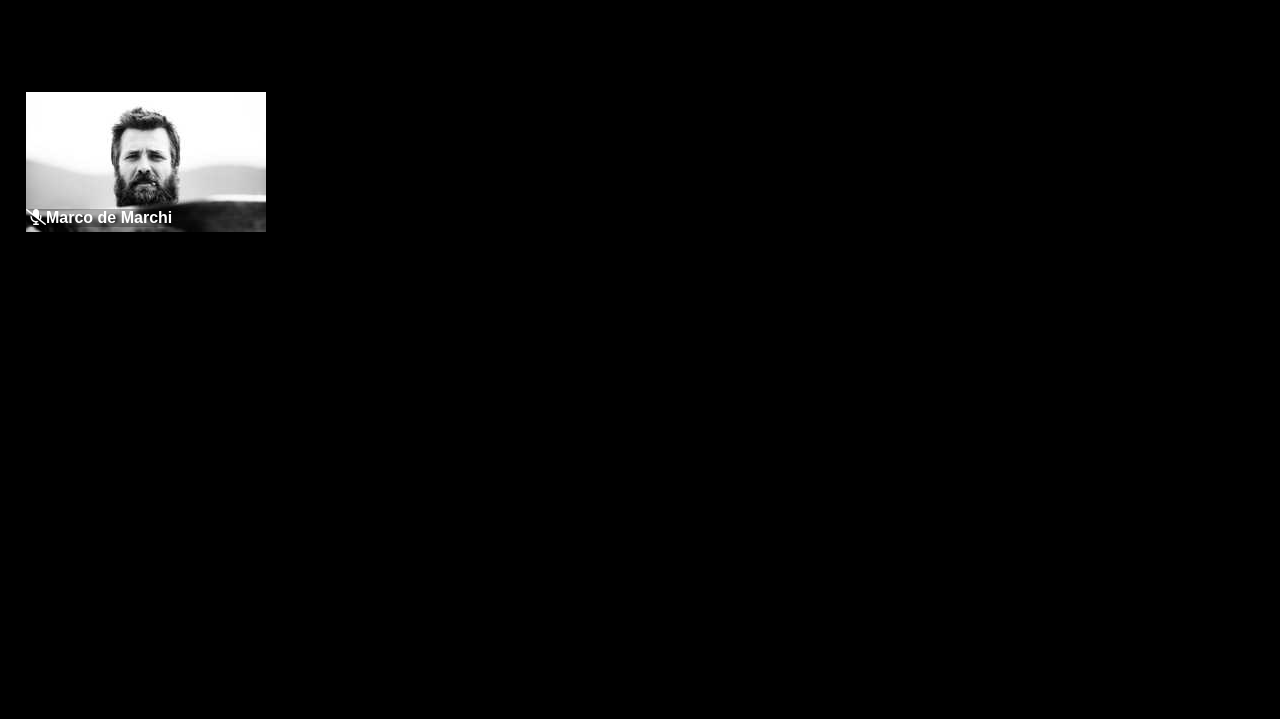
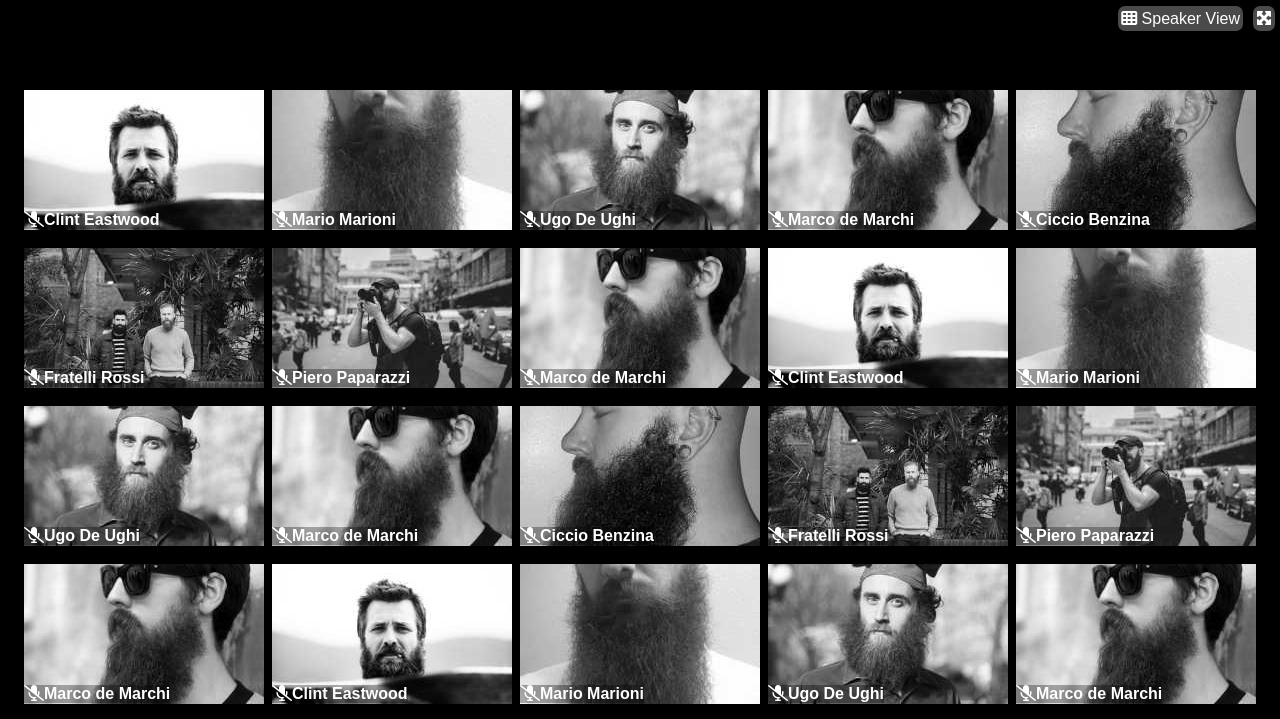
Before and after one commit to pietrolupi/html-css-zoom, a plain HTML site: page index.html in a window 1280 px wide. Shown: the top 719 px of the page. Drawn offline with Linux system fonts and the light colour scheme.

Commit message:
[edit]: header

```diff
--- a/assets/css/style.css
+++ b/assets/css/style.css
@@ -14,34 +14,50 @@ body{
 header {
 
   width: 100%;
-  background-color: black;
+
 }
 
-footer {
-  background-color: #222222;
-}
-main {
-  background-color: black;
-}
+
 
 .video-box {
-  border: 2px solid black;
+
   height: 140px;
   width: 240px;
 }
 
 /* DEBUG END */
+/* GENERAL */
+a {
+  text-decoration: none;
+  color: white;
 
-
+}
 /* HEADER */
 
 header {
   height: 75px;
+  display: flex;
+  justify-content: flex-end;
+  align-items: flex-start;
+
+  background-color: black;
+
 }
 
-footer {
-  height: 80px;
+header span {
+  color: white;
+  font-size: bold;
+  padding: 10px 5px;
+
 }
+
+header span a {
+  background-color:#4a4a4a;
+  padding: 4px 3px;
+  border-radius: 7px;
+}
+
+/* MAIN */
 
 main {
   display: flex;
@@ -52,6 +68,7 @@ main {
   height: calc(100vh - 185px);
   width: 100%;
   overflow-y: scroll;
+  background-color: black;
 }
 
 .video-box {
@@ -66,3 +83,10 @@ main {
   font-weight: bold;
   background-color: rgba(0, 0, 0, 0.316);
 }
+
+/* FOOTER */
+
+footer {
+  height: 80px;
+  background-color: #222222;
+}
--- a/index.html
+++ b/index.html
@@ -12,229 +12,201 @@
 
 <body>
   <header>
-
+    <span><a href="#"><i class="fa-solid fa-table-cells"></i> Speaker View</a></span>
+    <span> <a href="#"><i class="fa-solid fa-maximize"></i></a></span>
   </header>
 
   <main>
 
     <div class="video-box">
       <img src="assets/img/img1.jfif" alt="">
-      <span><i class="fa-solid fa-microphone-slash"></i>Marco de Marchi</span>
-    </div>
-    <div class="video-box">
-
-    </div>
-    <div class="video-box">
-
-    </div>
-    <div class="video-box">
-
-    </div>
-    <div class="video-box">
-
-    </div>
-    <div class="video-box">
-
-    </div>
-    <div class="video-box">
-
-    </div>
-    <div class="video-box">
-
-    </div>
-    <div class="video-box">
-
-    </div>
-    <div class="video-box">
-
-    </div>
-    <div class="video-box">
-
-    </div>
-    <div class="video-box">
-
-    </div>
-    <div class="video-box">
-
-    </div>
-    <div class="video-box">
-
-    </div>
-    <div class="video-box">
-
-    </div>
-    <div class="video-box">
-
-    </div>
-    <div class="video-box">
-
-    </div>
-    <div class="video-box">
-
-    </div>
-    <div class="video-box">
-
+      <span><i class="fa-solid fa-microphone-slash"></i>Clint Eastwood</span>
     </div>
 
     <div class="video-box">
-
-    </div>
-    <div class="video-box">
-
-    </div>
-    <div class="video-box">
-
-    </div>
-    <div class="video-box">
-
-    </div>
-    <div class="video-box">
-
+      <img src="assets/img/img2.jfif" alt="">
+      <span><i class="fa-solid fa-microphone-slash"></i>Mario Marioni</span>
     </div>
 
     <div class="video-box">
-
+      <img src="assets/img/img3.jfif" alt="">
+      <span><i class="fa-solid fa-microphone-slash"></i>Ugo De Ughi</span>
     </div>
     <div class="video-box">
-
-    </div>
-    <div class="video-box">
-
-    </div>
-    <div class="video-box">
-
-    </div>
-    <div class="video-box">
-
-    </div>
-       <div class="video-box">
-
-    </div>
-    <div class="video-box">
-
-    </div>
-    <div class="video-box">
-
-    </div>
-    <div class="video-box">
-
-    </div>
-    <div class="video-box">
-
+      <img src="assets/img/img4.jfif" alt="">
+      <span><i class="fa-solid fa-microphone-slash"></i>Marco de Marchi</span>
     </div>
 
     <div class="video-box">
-
-    </div>
-    <div class="video-box">
-
-    </div>
-    <div class="video-box">
-
-    </div>
-    <div class="video-box">
-
-    </div>
-    <div class="video-box">
-
+      <img src="assets/img/img5.jfif" alt="">
+      <span><i class="fa-solid fa-microphone-slash"></i>Ciccio Benzina</span>
     </div>
 
     <div class="video-box">
-
-    </div>
-    <div class="video-box">
-
-    </div>
-    <div class="video-box">
-
-    </div>
-    <div class="video-box">
-
-    </div>
-    <div class="video-box">
-
+      <img src="assets/img/img6.jfif" alt="">
+      <span><i class="fa-solid fa-microphone-slash"></i>Fratelli Rossi</span>
     </div>
 
     <div class="video-box">
-
+      <img src="assets/img/img7.jfif" alt="">
+      <span><i class="fa-solid fa-microphone-slash"></i>Piero Paparazzi</span>
     </div>
     <div class="video-box">
-
-    </div>
-    <div class="video-box">
-
-    </div>
-    <div class="video-box">
-
-    </div>
-    <div class="video-box">
-
+      <img src="assets/img/img4.jfif" alt="">
+      <span><i class="fa-solid fa-microphone-slash"></i>Marco de Marchi</span>
     </div>
 
     <div class="video-box">
-
-    </div>
-    <div class="video-box">
-
-    </div>
-    <div class="video-box">
-
-    </div>
-    <div class="video-box">
-
-    </div>
-    <div class="video-box">
-
+      <img src="assets/img/img1.jfif" alt="">
+      <span><i class="fa-solid fa-microphone-slash"></i>Clint Eastwood</span>
     </div>
 
     <div class="video-box">
-
-    </div>
-    <div class="video-box">
-
-    </div>
-    <div class="video-box">
-
-    </div>
-    <div class="video-box">
-
-    </div>
-    <div class="video-box">
-
+      <img src="assets/img/img2.jfif" alt="">
+      <span><i class="fa-solid fa-microphone-slash"></i>Mario Marioni</span>
     </div>
 
     <div class="video-box">
-
+      <img src="assets/img/img3.jfif" alt="">
+      <span><i class="fa-solid fa-microphone-slash"></i>Ugo De Ughi</span>
     </div>
     <div class="video-box">
-
-    </div>
-    <div class="video-box">
-
-    </div>
-    <div class="video-box">
-
-    </div>
-    <div class="video-box">
-
+      <img src="assets/img/img4.jfif" alt="">
+      <span><i class="fa-solid fa-microphone-slash"></i>Marco de Marchi</span>
     </div>
 
     <div class="video-box">
+      <img src="assets/img/img5.jfif" alt="">
+      <span><i class="fa-solid fa-microphone-slash"></i>Ciccio Benzina</span>
+    </div>
 
+    <div class="video-box">
+      <img src="assets/img/img6.jfif" alt="">
+      <span><i class="fa-solid fa-microphone-slash"></i>Fratelli Rossi</span>
+    </div>
+
+    <div class="video-box">
+      <img src="assets/img/img7.jfif" alt="">
+      <span><i class="fa-solid fa-microphone-slash"></i>Piero Paparazzi</span>
     </div>
     <div class="video-box">
+      <img src="assets/img/img4.jfif" alt="">
+      <span><i class="fa-solid fa-microphone-slash"></i>Marco de Marchi</span>
+    </div>
 
+    <div class="video-box">
+      <img src="assets/img/img1.jfif" alt="">
+      <span><i class="fa-solid fa-microphone-slash"></i>Clint Eastwood</span>
+    </div>
+
+    <div class="video-box">
+      <img src="assets/img/img2.jfif" alt="">
+      <span><i class="fa-solid fa-microphone-slash"></i>Mario Marioni</span>
+    </div>
+
+    <div class="video-box">
+      <img src="assets/img/img3.jfif" alt="">
+      <span><i class="fa-solid fa-microphone-slash"></i>Ugo De Ughi</span>
     </div>
     <div class="video-box">
+      <img src="assets/img/img4.jfif" alt="">
+      <span><i class="fa-solid fa-microphone-slash"></i>Marco de Marchi</span>
+    </div>
 
+    <div class="video-box">
+      <img src="assets/img/img5.jfif" alt="">
+      <span><i class="fa-solid fa-microphone-slash"></i>Ciccio Benzina</span>
+    </div>
+
+    <div class="video-box">
+      <img src="assets/img/img6.jfif" alt="">
+      <span><i class="fa-solid fa-microphone-slash"></i>Fratelli Rossi</span>
+    </div>
+
+    <div class="video-box">
+      <img src="assets/img/img7.jfif" alt="">
+      <span><i class="fa-solid fa-microphone-slash"></i>Piero Paparazzi</span>
     </div>
     <div class="video-box">
+      <img src="assets/img/img4.jfif" alt="">
+      <span><i class="fa-solid fa-microphone-slash"></i>Marco de Marchi</span>
+    </div>
 
+    <div class="video-box">
+      <img src="assets/img/img1.jfif" alt="">
+      <span><i class="fa-solid fa-microphone-slash"></i>Clint Eastwood</span>
+    </div>
+
+    <div class="video-box">
+      <img src="assets/img/img2.jfif" alt="">
+      <span><i class="fa-solid fa-microphone-slash"></i>Mario Marioni</span>
+    </div>
+
+    <div class="video-box">
+      <img src="assets/img/img3.jfif" alt="">
+      <span><i class="fa-solid fa-microphone-slash"></i>Ugo De Ughi</span>
     </div>
     <div class="video-box">
-
+      <img src="assets/img/img4.jfif" alt="">
+      <span><i class="fa-solid fa-microphone-slash"></i>Marco de Marchi</span>
     </div>
 
+    <div class="video-box">
+      <img src="assets/img/img5.jfif" alt="">
+      <span><i class="fa-solid fa-microphone-slash"></i>Ciccio Benzina</span>
+    </div>
+
+    <div class="video-box">
+      <img src="assets/img/img6.jfif" alt="">
+      <span><i class="fa-solid fa-microphone-slash"></i>Fratelli Rossi</span>
+    </div>
+
+    <div class="video-box">
+      <img src="assets/img/img7.jfif" alt="">
+      <span><i class="fa-solid fa-microphone-slash"></i>Piero Paparazzi</span>
+    </div>
+    <div class="video-box">
+      <img src="assets/img/img4.jfif" alt="">
+      <span><i class="fa-solid fa-microphone-slash"></i>Marco de Marchi</span>
+    </div>
+
+    <div class="video-box">
+      <img src="assets/img/img1.jfif" alt="">
+      <span><i class="fa-solid fa-microphone-slash"></i>Clint Eastwood</span>
+    </div>
+
+    <div class="video-box">
+      <img src="assets/img/img2.jfif" alt="">
+      <span><i class="fa-solid fa-microphone-slash"></i>Mario Marioni</span>
+    </div>
+
+    <div class="video-box">
+      <img src="assets/img/img3.jfif" alt="">
+      <span><i class="fa-solid fa-microphone-slash"></i>Ugo De Ughi</span>
+    </div>
+    <div class="video-box">
+      <img src="assets/img/img4.jfif" alt="">
+      <span><i class="fa-solid fa-microphone-slash"></i>Marco de Marchi</span>
+    </div>
+
+    <div class="video-box">
+      <img src="assets/img/img5.jfif" alt="">
+      <span><i class="fa-solid fa-microphone-slash"></i>Ciccio Benzina</span>
+    </div>
+
+    <div class="video-box">
+      <img src="assets/img/img6.jfif" alt="">
+      <span><i class="fa-solid fa-microphone-slash"></i>Fratelli Rossi</span>
+    </div>
+
+    <div class="video-box">
+      <img src="assets/img/img7.jfif" alt="">
+      <span><i class="fa-solid fa-microphone-slash"></i>Piero Paparazzi</span>
+    </div>
+    <div class="video-box">
+      <img src="assets/img/img4.jfif" alt="">
+      <span><i class="fa-solid fa-microphone-slash"></i>Marco de Marchi</span>
+    </div>
   </main>
 
   <footer>
```
Lines whose indentation alone changed are shown as unchanged.
